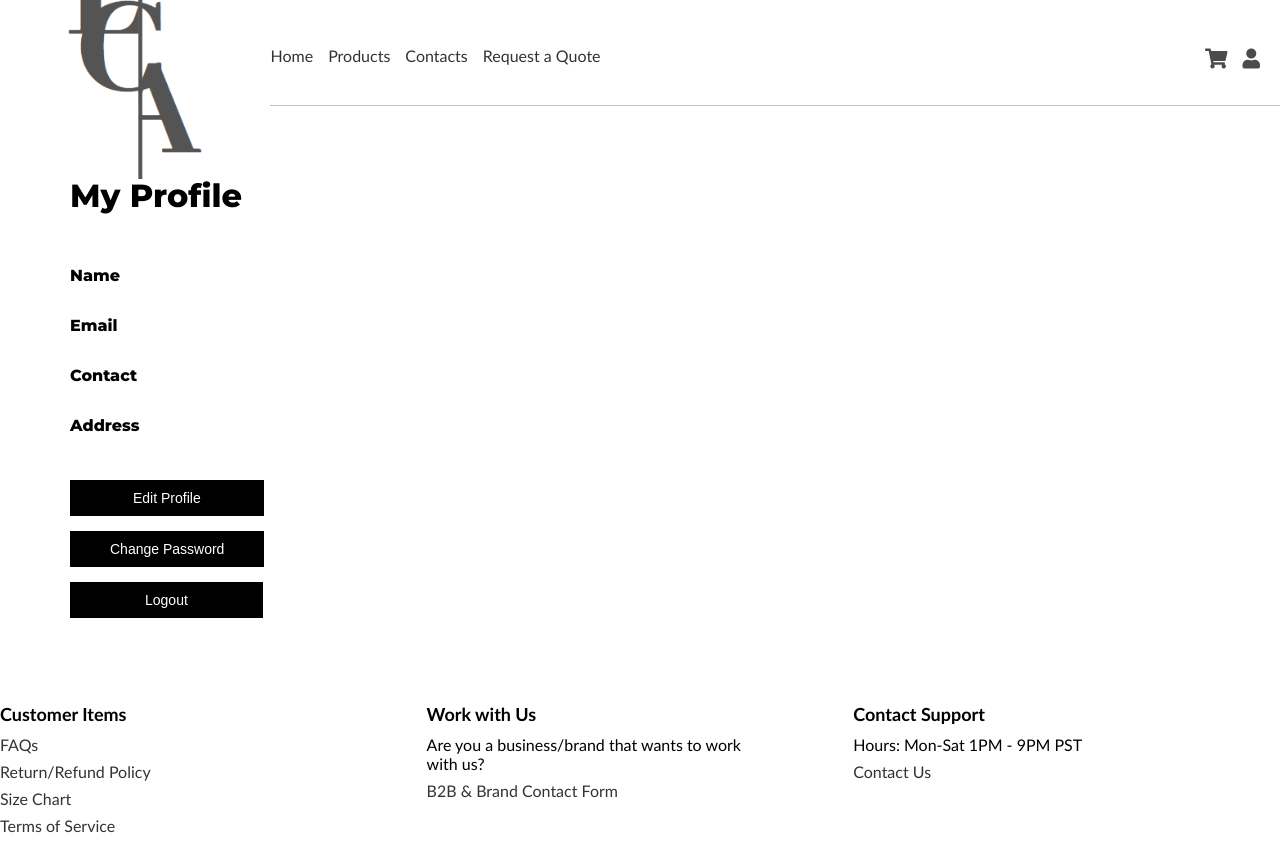
After one commit to EinahJ/blinds-business, a PHP site: page /Myprofile.php in a window 1280 px wide. The commit adds this page. Run offline with PHP 8.4, Linux system fonts and the light colour scheme; data that the repository does not hold is empty.

Commit message:
ok na create account

```diff
--- /dev/null
+++ b/Myprofile.php
@@ -0,0 +1,260 @@
+<?php
+
+include ("auth.php");
+
+?>
+
+<!DOCTYPE html>
+<html>
+<head>
+  <title>My Profile</title>
+  <link rel="stylesheet" type="text/css" href="style.css">
+  <link rel="stylesheet" href="https://cdnjs.cloudflare.com/ajax/libs/font-awesome/5.15.4/css/all.min.css">
+  <link rel="preconnect" href="https://fonts.googleapis.com">
+  <link rel="preconnect" href="https://fonts.gstatic.com" crossorigin>
+  <link href="https://fonts.googleapis.com/css2?family=Montserrat:wght@800&display=swap" rel="stylesheet">
+  <style>
+    * {
+      margin: 0;
+      padding: 0;
+      text-decoration: none;
+      transition: all 0.3s ease;
+    }
+
+    header {
+      font-family: 'Gill Sans', 'Gill Sans MT', Calibri, 'Trebuchet MS', sans-serif;
+      height: 60px;
+      display: flex;
+      align-items: center;
+      padding: 0px 20px 20px 0px;
+      margin-top: 25px;
+      border-bottom: 0.5px solid #c2c2c2; /* Add a thin line at the bottom */
+    }
+
+    .logo img {
+      height: 250px;
+    }
+
+    nav ul {
+      list-style-type: none;
+      display: flex;
+    }
+
+    nav ul li {
+      margin-right: 15px;
+    }
+
+    nav ul li a {
+      text-decoration: none;
+      color: #333;
+    }
+
+    nav ul li a:hover {
+      text-decoration: underline;
+    }
+
+    .cart-icon {
+      font-size: 20px;
+      color: black;
+      opacity: 70%;
+      margin-top: 0.5%;
+      margin-left: auto;
+    }
+
+    .user-icon {
+      font-size: 20px;
+      color: black;
+      opacity: 70%;
+      margin-top: 0.5%;
+      margin-left: 15px;
+    }
+
+    .profile-section {
+      max-width: 600px;
+      margin: 50px;
+      padding: 20px;
+      text-align: left;
+    }
+
+    .profile-section h1 {
+      font-family: 'Montserrat', sans-serif;
+      margin-bottom: 40px;
+    }
+
+    .profile-info {
+      margin-bottom: 20px;
+    }
+
+    .info-row {
+      display: flex;
+      align-items: center;
+      margin-bottom: 10px;
+    }
+
+    .info-label {
+      font-family: 'Montserrat', sans-serif;
+      font-weight: bold;
+      width: 130px;
+    }
+
+    .info-value {
+      font-family: 'Gill Sans', 'Gill Sans MT', Calibri, 'Trebuchet MS', sans-serif;
+      margin: 20px 0px 20px 25px;
+    }
+
+    .profile-buttons {
+      display: flex;
+      flex-direction: column;
+      align-items: flex-start;
+      margin-top: 35px;
+    }
+
+    .edit-profile-button {
+      padding: 10px 63px;
+      background-color: black;
+      color: #fff;
+      border: none;
+      font-size: 14px;
+      cursor: pointer;
+      margin-bottom: 15px;
+    }
+
+    .change-password-button {
+      padding: 10px 40px;
+      background-color: black;
+      color: #fff;
+      border: none;
+      font-size: 14px;
+      cursor: pointer;
+      margin-bottom: 15px;
+    }
+
+    .logout-button {
+      padding: 10px 75px;
+      background-color: black;
+      color: #fff;
+      border: none;
+      font-size: 14px;
+      cursor: pointer;
+      margin-bottom: 15px;
+    }
+
+    .footer-column {
+      font-family: 'Gill Sans', 'Gill Sans MT', Calibri, 'Trebuchet MS', sans-serif;
+      width: 33.33%;
+      float: left;
+    }
+
+    .footer-column h3 {
+      font-size: 18px;
+      font-weight: bold;
+      margin-bottom: 10px;
+    }
+
+    .footer-column ul {
+      list-style-type: none;
+      margin: 0;
+      padding: 0;
+    }
+
+    .footer-column li {
+      margin-bottom: 8px;
+    }
+
+    .footer-column a {
+      color: #333;
+      text-decoration: none;
+    }
+
+    .footer-column a:hover {
+      text-decoration: underline;
+    }
+  </style>
+</head>
+<body>
+  <header>
+    <a href="index.php" class="logo">
+      <img src="img/logo.png" alt="Logo">
+    </a>
+
+    <nav>
+      <ul>
+        <li><a href="index.php">Home</a></li>
+        <li><a href="products.php">Products</a></li>
+        <li><a href="contactus.php">Contacts</a></li>
+        <li><a href="quote.php">Request a Quote</a></li>
+      </ul>
+    </nav>
+
+    <a href="cart.php" class="cart-icon">
+      <i class="fa fa-shopping-cart"></i>
+    </a>
+
+    <a href="MyProfile.php" class="user-icon">
+      <i class="fa fa-user"></i>
+    </a>
+  </header>
+
+  <div class="profile-section">
+    <h1>My Profile</h1>
+    <div class="profile-info">
+      <div class="info-row">
+        <div class="info-label">Name</div>
+        <div class="info-value"><?php echo $user_data['name']; ?></div>
+      </div>
+      <div class="info-row">
+        <div class="info-label">Email</div>
+        <div class="info-value"><?php echo $user_data['email']; ?></div>
+      </div>
+      <div class="info-row">
+        <div class="info-label">Contact</div>
+        <div class="info-value"><?php echo $user_data['contact']; ?></div>
+      </div>
+      <div class="info-row">
+        <div class="info-label">Address</div>
+        <div class="info-value"><?php echo $user_data['address']; ?></div>
+      </div>
+    </div>
+
+    <div class="profile-buttons">
+      <a href="editprofile.php">
+        <button class="edit-profile-button">Edit Profile</button>
+      </a>
+      <a href="changepass.php">
+        <button class="change-password-button">Change Password</button>
+      </a>
+      <a href="logout.php">
+        <button class="logout-button">Logout</button>
+      </a>
+    </div>
+  </div>
+
+  <footer>
+    <div class="footer-column">
+      <h3>Customer Items</h3>
+      <ul>
+        <li><a href="FAQ.php">FAQs</a></li>
+        <li><a href="refund.php">Return/Refund Policy</a></li>
+        <li><a href="sizechart.php">Size Chart</a></li>
+        <li><a href="terms.php">Terms of Service</a></li>
+      </ul>
+    </div>
+
+    <div class="footer-column">
+      <h3>Work with Us</h3>
+      <ul>
+        <li>Are you a business/brand that wants to work<br>with us?</li>
+        <li><a href="partnership.php">B2B & Brand Contact Form</a></li>
+      </ul>
+    </div>
+
+    <div class="footer-column">
+      <h3>Contact Support</h3>
+      <ul>
+        <li>Hours: Mon-Sat 1PM - 9PM PST</li>
+        <li><a href="contactus.php">Contact Us</a></li>
+      </ul>
+    </div>
+  </footer>
+</body>
+</html>
--- /dev/null
+++ b/auth.php
@@ -0,0 +1,14 @@
+<?php
+
+session_start();
+
+include ("connection.php");
+include ("function.php");
+
+// Check if the user is logged in and get user data and profile link
+$check_login_result = check_login($con);
+
+$profile_link = $check_login_result['profile_link'];
+$user_data = $check_login_result['user_data'];
+
+?>
--- a/function.php
+++ b/function.php
@@ -6,7 +6,7 @@ function check_login($con)
 
     if (isset($_SESSION['user_id'])) {
         $id = $_SESSION['user_id'];
-        $query = "SELECT * FROM users WHERE user_id = '$id' LIMIT 1";
+        $query = "SELECT * FROM user WHERE user_id = '$id' LIMIT 1";
 
         $result = mysqli_query($con, $query);
 
@@ -16,7 +16,7 @@ function check_login($con)
     }
 
     // Determine the profile link based on the login status
-    $profile_link = isset($_SESSION['user_id']) ? "MyProfile.php" : "profile.php";
+    $profile_link = isset($_SESSION['user_id']) ? "Myprofile.php" : "login.php";
 
     // Return both the user data and profile link as separate values
     return array('user_data' => $user_data, 'profile_link' => $profile_link);
```
Also changed, not shown: create.php (+8 -6 lines), login.php (+40 -0 lines).
